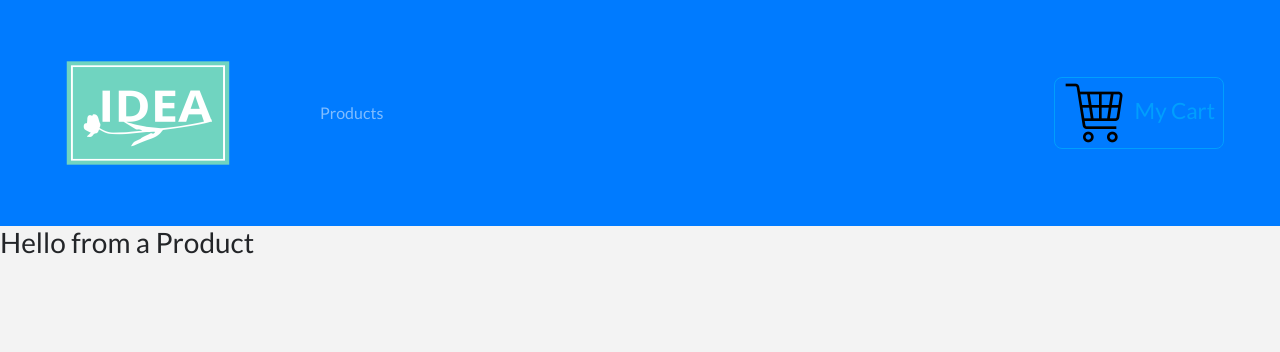
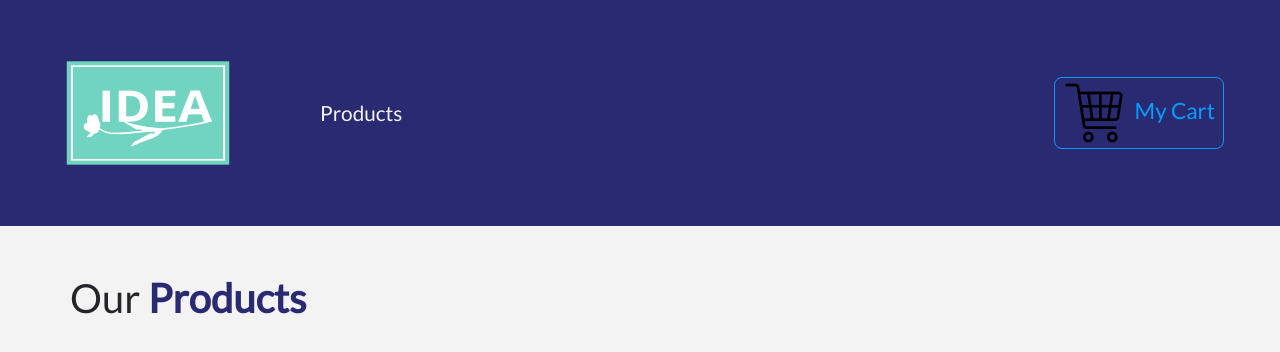
Before and after one commit to rachel-padworski/home-dot-com, a React (Create React App) app: page / in a window 1280 px wide. Shown: the top 352 px of the page. Built offline with nearby package versions, Linux system fonts and the light colour scheme.

Commit message:
adds styling to titles

```diff
--- a/src/components/Navbar.js
+++ b/src/components/Navbar.js
@@ -8,7 +8,7 @@
 class Navbar extends React.Component {
     render() {
         return(
-            <nav className="navbar navbar-expand-sm bg-primary navbar-dark px-sm-5">
+            <NavWrapper className="navbar navbar-expand-sm navbar-dark px-sm-5">
                 <Link to="/">
                     <img src={ logo } alt="store" className="navbar-brand"/>
                 </Link>
@@ -27,30 +27,19 @@
                         My Cart
                     </ButtonContainer>
                 </Link>
-            </nav>
+            </NavWrapper>
         );
     }
 };
 
-// const ButtonContainer = styled.button`
-//     text-transform: capitalize;
-//     font-size: 1.4rem;
-//     background: transparent;
-//     border: 0.05rem solid var(--lightBlue);
-//     color: var(--lightBlue);
-//     border-radius: 0.5rem;
-//     padding: 0.2rem 0.5rem;
-//     cursor: pointer;
-//     margin: 0.2rem 0.5rem 0.2rem 0;
-//     transition: all 0.5s ease-in-out;
-//     &:hover{
-//         background: var(--lightBlue);
-//         color: var(--mainBlue);
-//     }
-//     &:focus{
-//         outline: none;
-//     }
-// `;
+const NavWrapper = styled.nav`
+    background: var(--mainBlue);
+    .nav-link{
+        color: var(--mainWhite)!important;
+        font-size: 1.3rem;
+        text-transform: capitalize;
+    }
+`;
 
 
 export default Navbar;
--- a/src/components/ProductList.js
+++ b/src/components/ProductList.js
@@ -1,12 +1,24 @@
 import React, { Component } from 'react'
 import Product from './Product';
+import Title from './Title';
 
 export default class ProductList extends Component {
+    state={
+        products: []
+    }
+
     render() {
         return (
-            <div>
-                <Product />
-            </div>
+            <>
+                <div className="py-5">
+                    <div className="container">
+                        <Title name="our" title="products" />
+                        <div className="row" />
+                    </div>
+                </div>
+            </>
+                // <Product />
+
         )
     }
 }
--- /dev/null
+++ b/src/components/Title.js
@@ -0,0 +1,11 @@
+import React from 'react'
+
+export default function Title({name,title}) {
+    return (
+        <div className="row">
+            <div className=".col-10.mx-auto.my-2.text-center.text-title">
+                <h1 className="text-capitalize front-weight-bold">{name} <strong className="text-blue">{title}</strong></h1>
+            </div>
+        </div>
+    )
+}
```
Also changed, not shown: 1 other file (tests, documents, lock files or other folders).
